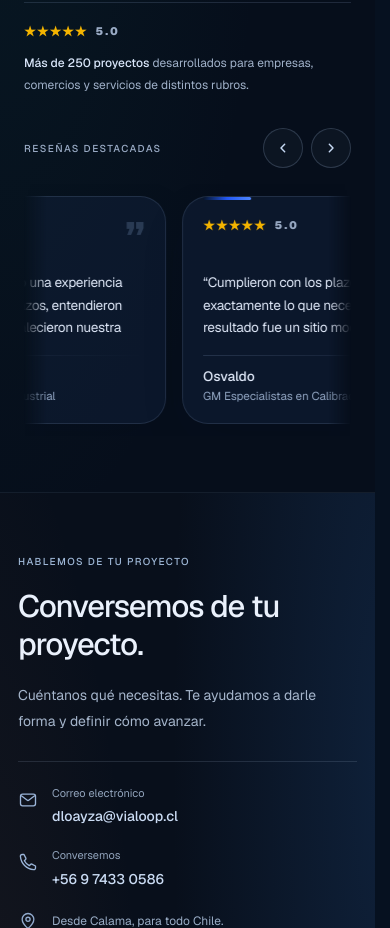
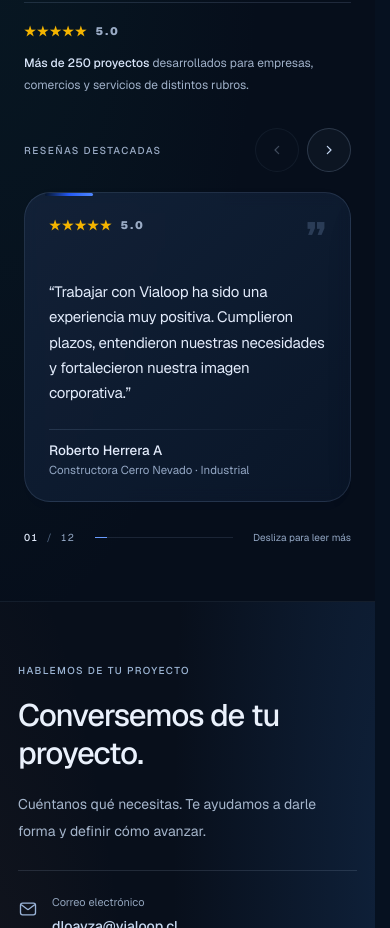
Before and after one commit to robertomanzomorales-beep/vialoop-next-app, a Next.js app: page / in a window 390 px wide. Shown: the part 5460-6388 px from the top of the page. Built offline with nearby package versions, Linux system fonts and the light colour scheme.

Commit message:
Corrige testimonios móviles con navegación táctil y tarjetas completas

```diff
--- a/components/Testimonials.tsx
+++ b/components/Testimonials.tsx
@@ -6,9 +6,6 @@ import { useEffect, useRef, useState } from "react";
 import { testimonials } from "@/lib/testimonials";
 
 
-const CARD_WIDTH = 332;
-const CARD_GAP = 16;
-const CARD_STEP = CARD_WIDTH + CARD_GAP;
 
 function Rating() {
   return (
@@ -34,12 +31,12 @@ function Card({
   quote: string;
 }) {
   return (
-    <article className="group relative flex h-[228px] w-[332px] shrink-0 flex-col overflow-hidden rounded-[26px] border border-[#a4bce524] bg-[#112039]/55 p-5 shadow-[0_18px_52px_rgba(7,21,45,.065)] backdrop-blur transition-[transform,box-shadow,border-color,background-color] duration-700 ease-[cubic-bezier(.22,1,.36,1)] hover:-translate-y-[3px] hover:border-[#8fbaff57] hover:bg-[#142b44]/75 hover:shadow-[0_26px_70px_rgba(7,21,45,.11)]">
+    <article className="group relative flex h-full min-h-[280px] w-full min-w-0 flex-col overflow-hidden rounded-[26px] border border-[#a4bce524] bg-gradient-to-br from-[#14243c]/85 to-[#0b172a]/85 p-6 sm:p-7 shadow-[0_18px_52px_rgba(7,21,45,.065)] backdrop-blur transition-[transform,box-shadow,border-color,background-color] duration-700 ease-[cubic-bezier(.22,1,.36,1)] hover:-translate-y-[3px] hover:border-[#8fbaff57] hover:bg-[#142b44]/75 hover:shadow-[0_26px_70px_rgba(7,21,45,.11)]">
       <div className="pointer-events-none absolute inset-0 bg-gradient-to-br from-blue-400/[0.025] via-transparent to-transparent opacity-0 transition-opacity duration-700 group-hover:opacity-100" />
 
       <div className="absolute left-5 top-0 h-[3px] w-12 rounded-full bg-gradient-to-r from-[#07152d] via-[#2458f4] to-[#4f86ff] transition-[width] duration-700 group-hover:w-16" />
 
-      <div className="relative z-10 mb-4 flex items-start justify-between gap-5">
+      <div className="relative z-10 mb-6 flex items-start justify-between gap-5">
         <Rating />
 
         <span className="select-none text-[38px] font-black leading-none text-[#7b9ac344]">
@@ -47,11 +44,11 @@ function Card({
         </span>
       </div>
 
-      <p className="relative z-10 line-clamp-4 text-[13.5px] font-normal leading-[1.68] tracking-[-0.018em] text-[#e2ebfb]">
+      <p className="relative z-10 text-[15px] sm:text-[14px] font-normal leading-[1.68] tracking-[-0.018em] text-[#e2ebfb]">
         “{quote}”
       </p>
 
-      <div className="relative z-10 mt-auto pt-5">
+      <div className="relative z-10 mt-auto pt-6">
         <div className="mb-3 h-px w-full bg-gradient-to-r from-[#9db8e32b] via-[#9db8e314] to-transparent" />
 
         <strong className="block text-[13.5px] font-medium leading-tight text-[#e2ebfb]">
@@ -70,115 +67,53 @@ export default function Testimonials() {
   const sectionRef = useRef<HTMLElement | null>(null);
   const trackRef = useRef<HTMLDivElement | null>(null);
 
-  const animationFrameRef = useRef<number | null>(null);
-  const manualFrameRef = useRef<number | null>(null);
-  const lastTimeRef = useRef<number | null>(null);
-  const offsetRef = useRef(0);
-  const loopWidthRef = useRef(testimonials.length * CARD_STEP);
-  const pausedRef = useRef(false);
-  const manualMoveRef = useRef(false);
+  const currentIndexRef = useRef(0);
+  const [activeIndex, setActiveIndex] = useState(0);
+  const [atStart, setAtStart] = useState(true);
+  const [atEnd, setAtEnd] = useState(false);
+  const [progress, setProgress] = useState(0);
 
   useScrollReveal(sectionRef);
-  const [visible, setVisible] = useState(false);
 
-  function applyTransform(value: number) {
+  function syncPosition() {
     const track = trackRef.current;
-    if (!track) return;
-
-    track.style.transform = `translate3d(${value}px, 0, 0)`;
-  }
-
-  function normalizeOffset(value: number) {
-    const loopWidth = loopWidthRef.current;
-
-    if (!loopWidth) return value;
-
-    if (value <= -loopWidth) {
-      return value + loopWidth;
-    }
-
-    if (value > 0) {
-      return value - loopWidth;
-    }
-
-    return value;
+    const first = track?.firstElementChild as HTMLElement | null;
+    if (!track || !first) return;
+    const step = first.getBoundingClientRect().width + 16;
+    const maximum = track.scrollWidth - track.clientWidth;
+    const index = Math.min(testimonials.length - 1, Math.round(track.scrollLeft / step));
+    currentIndexRef.current = index;
+    setActiveIndex(index);
+    setAtStart(track.scrollLeft < 2);
+    setAtEnd(maximum - track.scrollLeft < 2);
+    setProgress(maximum > 0 ? track.scrollLeft / maximum : 1);
   }
 
   useEffect(() => {
-    const section = sectionRef.current;
-    if (!section) return;
-
-    const observer = new IntersectionObserver(([entry]) => setVisible(entry.isIntersecting), { threshold: 0 });
-    observer.observe(section);
+    const track = trackRef.current;
+    if (!track) return;
+    const observer = new ResizeObserver(() => {
+      const first = track.firstElementChild as HTMLElement | null;
+      if (first) {
+        track.scrollTo({ left: currentIndexRef.current * (first.getBoundingClientRect().width + 16), behavior: "instant" });
+      }
+      syncPosition();
+    });
+    observer.observe(track);
     return () => observer.disconnect();
   }, []);
 
-  useEffect(() => {
-    if (!visible) return;
-    const preference = window.matchMedia("(prefers-reduced-motion: reduce)");
-    const speed = 0.028;
-    function animate(now: number) {
-      const delta = lastTimeRef.current === null ? 0 : Math.min(now - lastTimeRef.current, 50);
-      lastTimeRef.current = now;
-      if (!pausedRef.current && !manualMoveRef.current) {
-        offsetRef.current = normalizeOffset(offsetRef.current - delta * speed);
-        applyTransform(offsetRef.current);
-      }
-      animationFrameRef.current = requestAnimationFrame(animate);
-    }
-    function sync() {
-      if (animationFrameRef.current !== null) cancelAnimationFrame(animationFrameRef.current);
-      lastTimeRef.current = null;
-      if (!document.hidden && !preference.matches) animationFrameRef.current = requestAnimationFrame(animate);
-    }
-    sync();
-    document.addEventListener("visibilitychange", sync);
-    preference.addEventListener("change", sync);
-    return () => {
-      if (animationFrameRef.current !== null) cancelAnimationFrame(animationFrameRef.current);
-      lastTimeRef.current = null;
-      document.removeEventListener("visibilitychange", sync);
-      preference.removeEventListener("change", sync);
-    };
-  }, [visible]);
-
-  useEffect(() => () => {
-    if (manualFrameRef.current !== null) cancelAnimationFrame(manualFrameRef.current);
-  }, []);
-
   function moveCarousel(direction: "prev" | "next") {
-    if (manualFrameRef.current) {
-      cancelAnimationFrame(manualFrameRef.current);
-    }
-
-    const from = offsetRef.current;
-    const distance = direction === "next" ? -CARD_STEP : CARD_STEP;
-    const to = from + distance;
-    const duration = 420;
-    const start = performance.now();
-
-    manualMoveRef.current = true;
-
-    function animate(now: number) {
-      const progress = Math.min((now - start) / duration, 1);
-      const eased = 1 - Math.pow(1 - progress, 3);
-      const nextOffset = normalizeOffset(from + distance * eased);
-
-      offsetRef.current = nextOffset;
-      applyTransform(nextOffset);
-
-      if (progress < 1) {
-        manualFrameRef.current = requestAnimationFrame(animate);
-        return;
-      }
-
-      offsetRef.current = normalizeOffset(to);
-      applyTransform(offsetRef.current);
-      manualMoveRef.current = false;
-      lastTimeRef.current = performance.now();
-    }
-
-    manualFrameRef.current = requestAnimationFrame(animate);
+    const track = trackRef.current;
+    const first = track?.firstElementChild as HTMLElement | null;
+    if (!track || !first) return;
+    const step = first.getBoundingClientRect().width + 16;
+    const current = Math.round(track.scrollLeft / step);
+    const target = Math.max(0, current + (direction === "next" ? 1 : -1));
+    track.scrollTo({
+      left: target * step,
+      behavior: window.matchMedia("(prefers-reduced-motion: reduce)").matches ? "instant" : "smooth",
+    });
   }
 
   return (
@@ -233,96 +168,57 @@ export default function Testimonials() {
             </p>
 
             <div className="flex items-center gap-2">
-              <button
-                type="button"
-                onClick={() => moveCarousel("prev")}
-                onMouseEnter={() => {
-                  pausedRef.current = true;
-                }}
-                onMouseLeave={() => {
-                  pausedRef.current = false;
-                  lastTimeRef.current = performance.now();
-                }}
-                className="inline-flex h-10 w-10 items-center justify-center rounded-full border border-[#a6c3e535] bg-[#a6c3e50a] text-[#c6d9f3] transition hover:bg-[#a6c3e518]"
-                aria-label="Ver testimonios anteriores"
-              >
-                <svg
-                  viewBox="0 0 24 24"
-                  className="h-4 w-4"
-                  fill="none"
-                  aria-hidden="true"
+              {(["prev", "next"] as const).map((direction) => (
+                <button
+                  key={direction}
+                  type="button"
+                  onClick={() => moveCarousel(direction)}
+                  disabled={direction === "prev" ? atStart : atEnd}
+                  aria-controls="testimonios-carrusel"
+                  aria-label={direction === "prev" ? "Ver testimonios anteriores" : "Ver más testimonios"}
+                  className="inline-flex h-11 w-11 items-center justify-center rounded-full border border-[#a6c3e535] bg-[#a6c3e50a] text-[#c6d9f3] transition duration-300 hover:border-[#8fbaff70] hover:bg-[#a6c3e518] focus-visible:outline-2 focus-visible:outline-offset-4 focus-visible:outline-[#8fbaff] disabled:cursor-default disabled:opacity-30"
                 >
-                  <path
-                    d="M14.5 6.5 9 12l5.5 5.5"
-                    stroke="currentColor"
-                    strokeWidth="2.2"
-                    strokeLinecap="round"
-                    strokeLinejoin="round"
-                  />
-                </svg>
-              </button>
-
-              <button
-                type="button"
-                onClick={() => moveCarousel("next")}
-                onMouseEnter={() => {
-                  pausedRef.current = true;
-                }}
-                onMouseLeave={() => {
-                  pausedRef.current = false;
-                  lastTimeRef.current = performance.now();
-                }}
-                className="inline-flex h-10 w-10 items-center justify-center rounded-full border border-[#a6c3e535] bg-[#a6c3e50a] text-[#c6d9f3] transition hover:bg-[#a6c3e518]"
-                aria-label="Ver más testimonios"
-              >
-                <svg
-                  viewBox="0 0 24 24"
-                  className="h-4 w-4"
-                  fill="none"
-                  aria-hidden="true"
-                >
-                  <path
-                    d="m9.5 6.5 5.5 5.5-5.5 5.5"
-                    stroke="currentColor"
-                    strokeWidth="2.2"
-                    strokeLinecap="round"
-                    strokeLinejoin="round"
-                  />
-                </svg>
-              </button>
+                  <svg viewBox="0 0 24 24" className="h-4 w-4" fill="none" aria-hidden="true">
+                    <path d={direction === "prev" ? "M14.5 6.5 9 12l5.5 5.5" : "m9.5 6.5 5.5 5.5-5.5 5.5"} stroke="currentColor" strokeWidth="1.8" strokeLinecap="round" strokeLinejoin="round" />
+                  </svg>
+                </button>
+              ))}
             </div>
           </div>
 
           <div
-            onMouseEnter={() => {
-              pausedRef.current = true;
+            id="testimonios-carrusel"
+            ref={trackRef}
+            role="region"
+            aria-roledescription="carrusel"
+            aria-label="Reseñas de clientes. Usa las flechas o desliza para recorrerlas"
+            tabIndex={0}
+            onScroll={syncPosition}
+            onKeyDown={(event) => {
+              if (event.key === "ArrowLeft" || event.key === "ArrowRight") {
+                event.preventDefault();
+                moveCarousel(event.key === "ArrowRight" ? "next" : "prev");
+              }
             }}
-            onMouseLeave={() => {
-              pausedRef.current = false;
-              lastTimeRef.current = performance.now();
-            }}
-            className="relative w-full overflow-hidden py-3 [mask-image:linear-gradient(90deg,transparent_0%,black_7%,black_93%,transparent_100%)]"
-            aria-label="Slider de testimonios"
+            className="grid auto-cols-[100%] grid-flow-col items-stretch gap-4 overflow-x-auto overscroll-x-contain snap-x snap-mandatory rounded-[26px] pb-2 pt-1 [scrollbar-width:none] [&::-webkit-scrollbar]:hidden sm:auto-cols-[calc((100%-16px)/2)] lg:auto-cols-[calc((100%-32px)/3)] focus-visible:outline-2 focus-visible:outline-offset-4 focus-visible:outline-[#8fbaff]"
           >
-            <div
-              ref={trackRef}
-              className="flex w-max gap-4 will-change-transform"
-              style={{
-                transform: "translate3d(0, 0, 0)",
-                backfaceVisibility: "hidden",
-              }}
-            >
-              {[...testimonials, ...testimonials, ...testimonials].map(
-                (item, index) => (
-                  <Card
-                    key={`${item.name}-${index}`}
-                    name={item.name}
-                    detail={item.detail}
-                    quote={item.quote}
-                  />
-                )
-              )}
+            {testimonials.map((item, index) => (
+              <div key={item.name} role="group" aria-roledescription="diapositiva" aria-label={`${index + 1} de ${testimonials.length}`} className="min-w-0 snap-start snap-always">
+                <Card name={item.name} detail={item.detail} quote={item.quote} />
+              </div>
+            ))}
+          </div>
+
+          <div className="mt-5 flex items-center gap-5 text-[10px] tracking-[0.12em] text-[#93a7c4]">
+            <span className="shrink-0 tabular-nums" aria-live="polite" aria-atomic="true">
+              <span className="font-medium text-[#e2ebfb]">{String(activeIndex + 1).padStart(2, "0")}</span>
+              <span className="mx-2 text-[#526783]">/</span>
+              {String(testimonials.length).padStart(2, "0")}
+            </span>
+            <div className="h-px flex-1 overflow-hidden bg-[#a4bce522]" aria-hidden="true">
+              <div className="h-full bg-[#699cff] transition-[width] duration-300 motion-reduce:transition-none" style={{ width: `${(1 / testimonials.length + progress * (1 - 1 / testimonials.length)) * 100}%` }} />
             </div>
+            <span className="shrink-0 text-[10px] tracking-normal sm:hidden">Desliza para leer más</span>
           </div>
         </div>
       </div>
```
